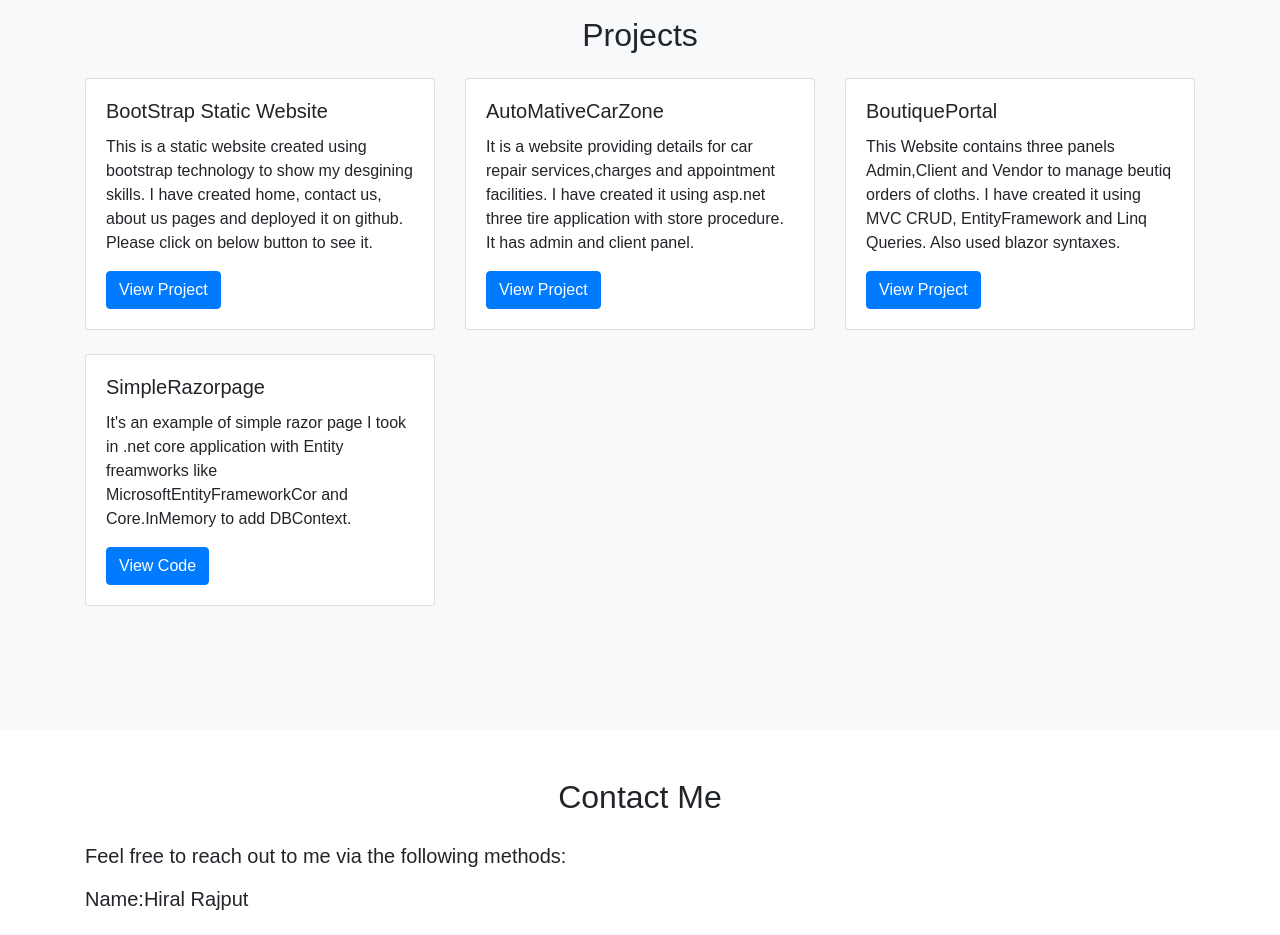
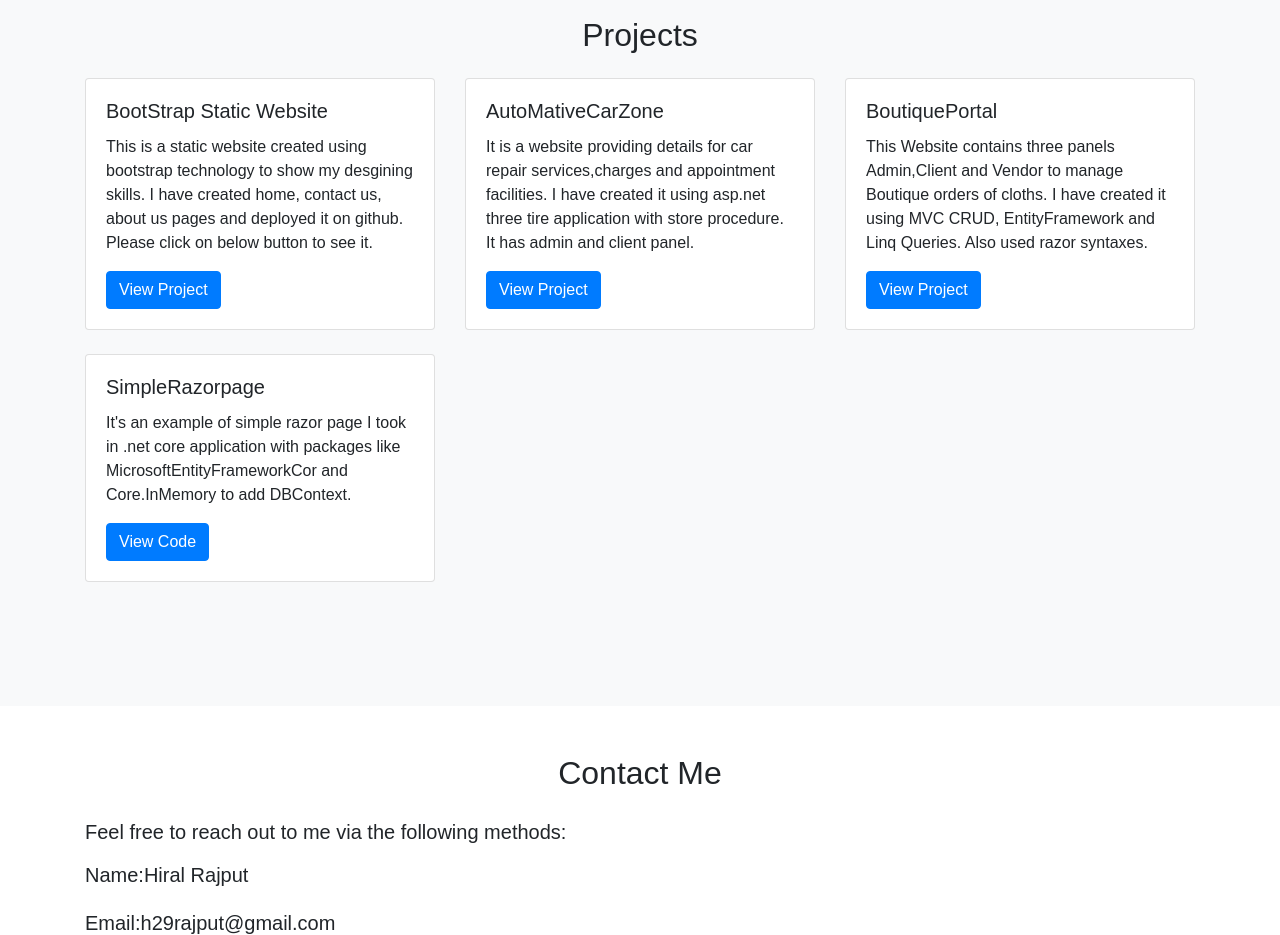
Before and after one commit to rajputhiral/portfolio, a plain HTML site: page index.html in a window 1280 px wide. Shown: the part 900-1835 px from the top of the page. Drawn offline with nearby package versions, Linux system fonts and the light colour scheme.

Commit message:
Add files via upload

```diff
--- a/index.html
+++ b/index.html
@@ -138,9 +138,8 @@
                     <div class="card project-card">
                         <div class="card-body">
                             <h5 class="card-title">BoutiquePortal</h5>
-                            <p class="card-text">This Website contains three panels Admin,Client and Vendor to manage beutiq orders of cloths.
-                                I have created it using MVC CRUD, EntityFramework and Linq Queries.
-                                Also used blazor syntaxes.
+                            <p class="card-text">This Website contains three panels Admin,Client and Vendor to manage Boutique orders of cloths.
+                                I have created it using MVC CRUD, EntityFramework and Linq Queries. Also used razor syntaxes.
                             </p>
 
                             <a href="https://github.com/rajputhiral/Boutique" class="btn btn-primary">View Project</a>
@@ -152,7 +151,7 @@
                     <div class="card project-card">
                         <div class="card-body">
                             <h5 class="card-title">SimpleRazorpage</h5>
-                            <p class="card-text">It's an example of simple razor page I took in .net core application with Entity freamworks like
+                            <p class="card-text">It's an example of simple razor page I took in .net core application with packages like
                                 MicrosoftEntityFrameworkCor and Core.InMemory to add DBContext.
                             </p>
                             <a href="https://github.com/rajputhiral/RazorPage.Netcore" class="btn btn-primary">View Code</a>
```
